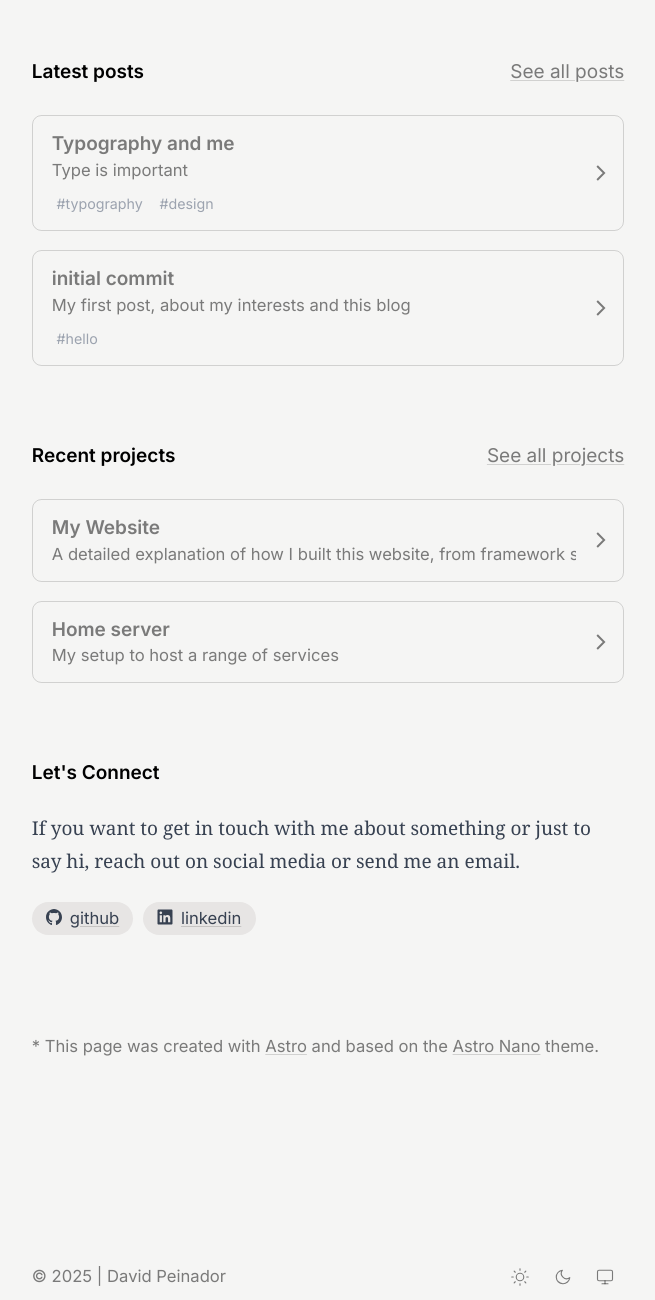
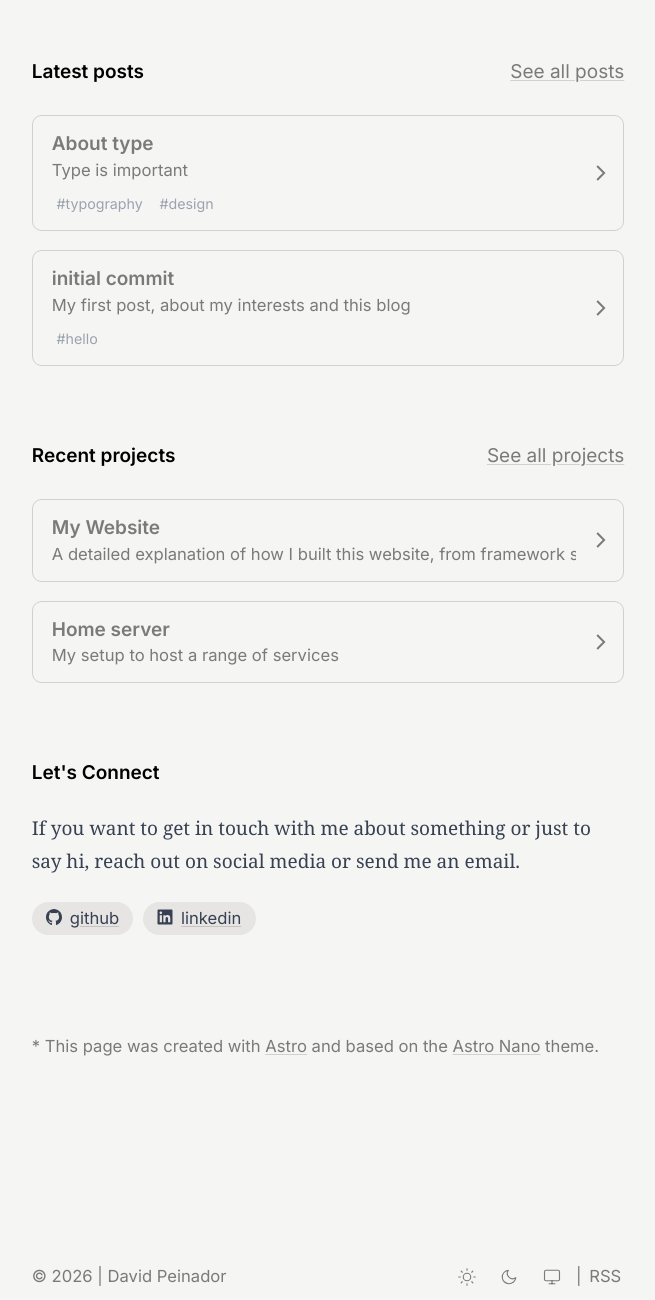
Before and after one commit to peinador/peinador-web, an Astro site: page / in a window 1280 px wide. Shown: the part 840-2140 px from the top of the page, without its empty margins (312-967 px from the left). Built offline with nearby package versions, Linux system fonts and the light colour scheme; Astro itself is replaced by a stand-in of ours; some packages are replaced by stand-ins of ours; a web font is replaced by a local one.

Commit message:
add rss feed, change blog title and change title of type post

```diff
--- a/src/components/Footer.astro
+++ b/src/components/Footer.astro
@@ -53,7 +53,7 @@ import BackToTop from "@components/BackToTop.astro";
             xmlns="http://www.w3.org/2000/svg"
             width="18"
             height="18"
-            viewBox="0 0 24 24"
+          viewBox="0 0 24 24"
             fill="none"
             stroke="currentColor"
             stroke-width="1.5"
@@ -86,6 +86,16 @@ import BackToTop from "@components/BackToTop.astro";
             <line x1="12" y1="17" x2="12" y2="21"></line>
           </svg>
         </button>
+        <div>
+          |
+        </div>
+        <a
+        href="/rss.xml"
+        aria-label="RSS Feed"
+        class="group size-8 flex items-center justify-center rounded-full text-sm font-medium hover:text-black hover:dark:text-white transition-colors duration-300 ease-in-out"
+      >
+        RSS
+      </a>
       </div>
     </div>
   </Container>
--- a/src/consts.ts
+++ b/src/consts.ts
@@ -3,7 +3,7 @@ import type { Site, Metadata, Socials } from "@types";
 export const SITE: Site = {
   NAME: "David Peinador",
   EMAIL: "web@peinador.uk",
-  YEAR: "2025",
+  YEAR: "2026",
   NUM_POSTS_ON_HOMEPAGE: 3,
   NUM_WORKS_ON_HOMEPAGE: 2,
   NUM_PROJECTS_ON_HOMEPAGE: 3,
--- a/src/content/blog/01-typography/index.mdx
+++ b/src/content/blog/01-typography/index.mdx
@@ -1,5 +1,5 @@
 ---
-title: "Typography and me"
+title: "About type"
 description: "Type is important"
 date: "June 13 2024"
 cover: "/blog/stamp_press.jpeg"
```
